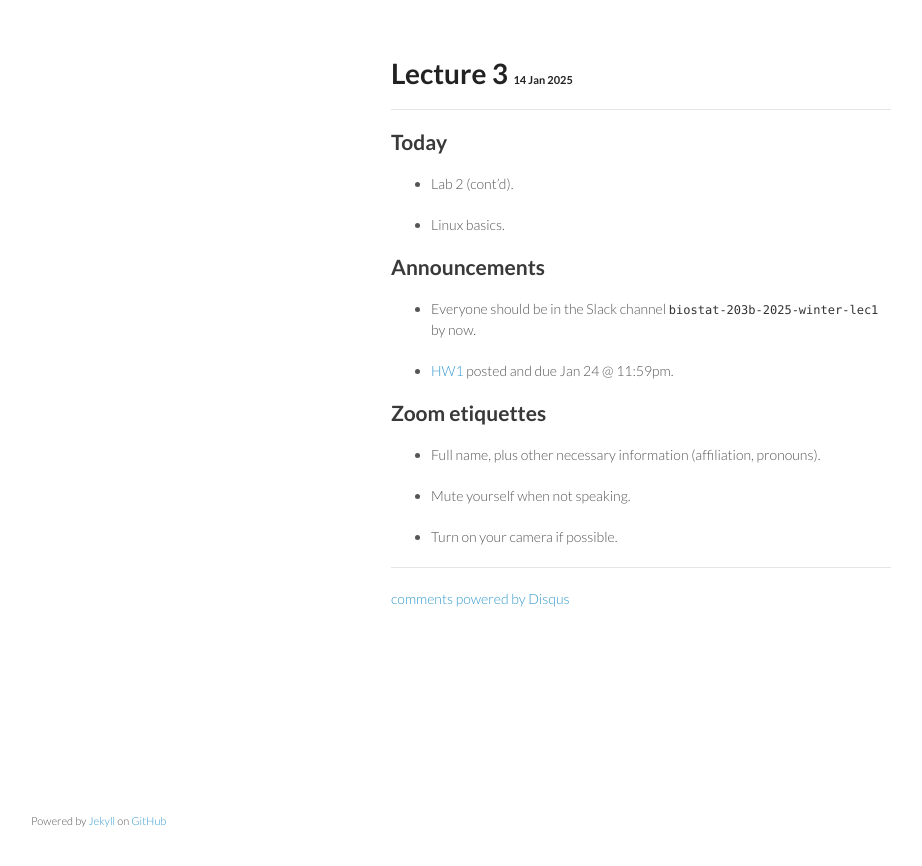
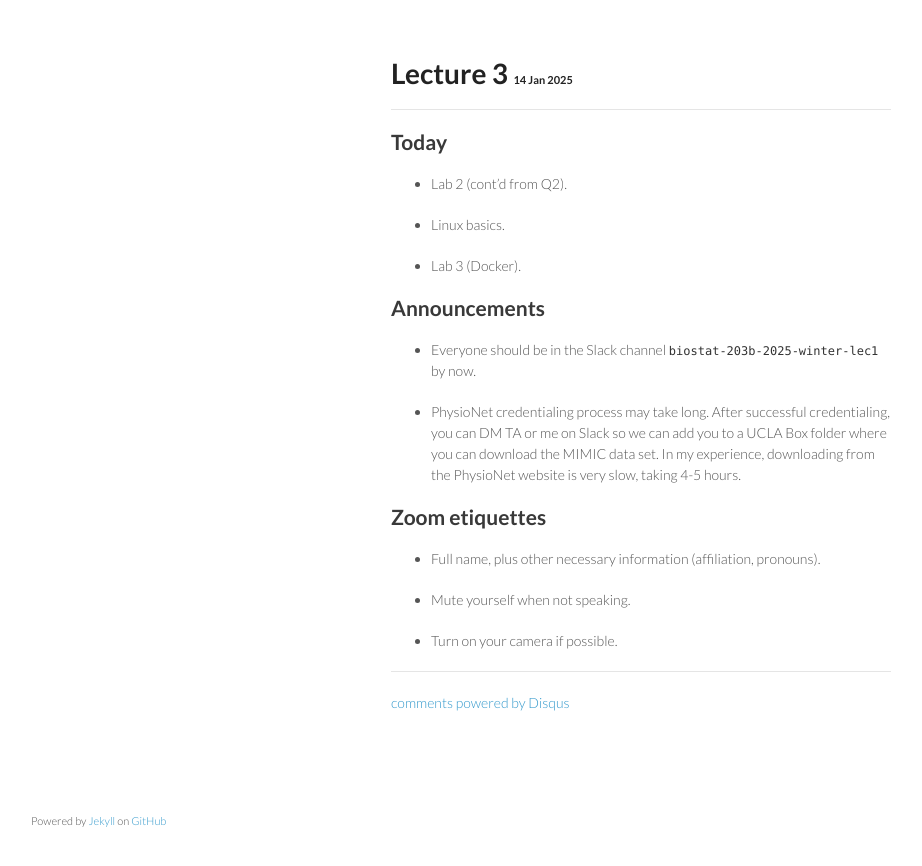
Before and after one commit to ucla-biostat-203b/2025winter, a Jekyll site: the page built from _posts/2025-01-14-lec1.md, in a window 1280 px wide. Shown: the top 866 px of the page, without its empty margins (179-1101 px from the left). Built offline with Jekyll 4.4.1, drawn with Linux system fonts in a browser that asks for light colours; comment, search, counter and statistics services are not loaded.

Commit message:
MIMIC IV data in UCLA box

```diff
--- a/_posts/2025-01-14-lec1.md
+++ b/_posts/2025-01-14-lec1.md
@@ -6,15 +6,17 @@ category: biostat203bwinter2025lec1
 
 ## Today
 
-* Lab 2 (cont'd).
+* Lab 2 (cont'd from Q2).
 
 * Linux basics.
+
+* Lab 3 (Docker).
 
 ## Announcements
 
 * Everyone should be in the Slack channel `biostat-203b-2025-winter-lec1` by now.
 
-* [HW1](https://ucla-biostat-203b.github.io/2025winter/hw/hw1/hw1.html) posted and due Jan 24 @ 11:59pm.
+* PhysioNet credentialing process may take long. After successful credentialing, you can DM TA or me on Slack so we can add you to a UCLA Box folder where you can download the MIMIC data set. In my experience, downloading from the PhysioNet website is very slow, taking 4-5 hours.
 
 ## Zoom etiquettes
 
```
Also changed, not shown: _posts/2025-01-16-lec82.md (+1 -1 lines).
